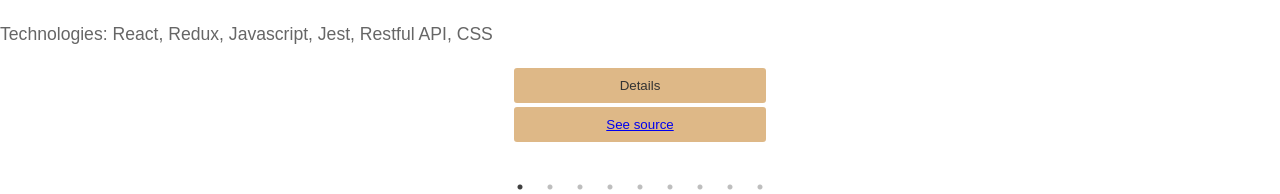
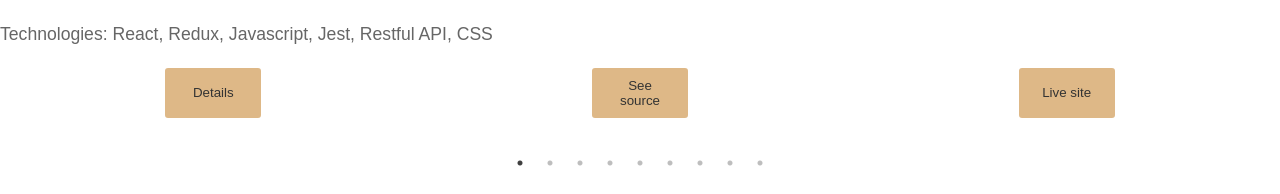
Before and after one commit to adeola003/portfolio_2.0, a React (Vite) app: page /portfolio in a window 1280 px wide. Shown: the part 941-1135 px from the top of the page. After the commit the page ends 1114 px from the top, so only its background shows below. Built offline with nearby package versions, Linux system fonts and the light colour scheme.

Commit message:
add more live links

```diff
--- a/src/assets/projectsData.js
+++ b/src/assets/projectsData.js
@@ -10,7 +10,7 @@ const projectsData = [
          'https://raw.githubusercontent.com/adeola003/projects_images/4e3773ab65f7ec21fab51b6a1eafcb5808474ab8/projects-shots/space_traveler/space4.png',
         ],
         github: 'https://github.com/adeola003/React-group-project',
-        live: null
+        live: 'https://deolaspaceship.onrender.com/'
       },
 
       {
@@ -31,6 +31,41 @@ const projectsData = [
 
       {
         id: 3,
+        name: 'Bookstore',
+        description: 'This project is an web app that replicate a bookstore and give user possibility to add and remove books using react-redux, and an API for interractions.',
+        techStack: ['React', 'Redux', 'Javascript', 'Jest', 'Restful API', 'CSS'],
+        screenshots: ['https://raw.githubusercontent.com/adeola003/projects_images/4e3773ab65f7ec21fab51b6a1eafcb5808474ab8/projects-shots/Bookstore/bookstore_(1).png',
+        'https://raw.githubusercontent.com/adeola003/projects_images/4e3773ab65f7ec21fab51b6a1eafcb5808474ab8/projects-shots/Bookstore/bookstore_(2).png',
+        'https://raw.githubusercontent.com/adeola003/projects_images/4e3773ab65f7ec21fab51b6a1eafcb5808474ab8/projects-shots/Bookstore/bookstore_(3).png',
+    ],
+        github: 'https://github.com/adeola003/bookstore',
+        live: 'https://deolabookstore.onrender.com/'
+      },
+
+      {
+        id: 4,
+        name: 'Math Magician',
+        description: 'This project is an basic calculator web app that allows users to perform simple calculations and displays inspirational quotes fetched from an api endpoint.',
+        techStack: ['React', 'Redux', 'Javascript', 'Jest', 'Restful API', 'CSS'],
+        screenshots: ['https://raw.githubusercontent.com/adeola003/projects_images/4e3773ab65f7ec21fab51b6a1eafcb5808474ab8/projects-shots/math_magician/calculator%20(1).png', 'https://raw.githubusercontent.com/adeola003/projects_images/4e3773ab65f7ec21fab51b6a1eafcb5808474ab8/projects-shots/math_magician/calculator%20(2).png',
+        'https://raw.githubusercontent.com/adeola003/projects_images/4e3773ab65f7ec21fab51b6a1eafcb5808474ab8/projects-shots/math_magician/calculator%20(3).png', 'https://raw.githubusercontent.com/adeola003/projects_images/4e3773ab65f7ec21fab51b6a1eafcb5808474ab8/projects-shots/math_magician/calculator%20(4).png'
+    ],
+        github: 'https://github.com/adeola003/math-magician',
+        live: 'https://deolacalculator.netlify.app/'
+      },
+
+      {
+        id: 5,
+        name: 'Meals',
+        description: 'This project is basic website that display meals from an API, display their instructions, and allow usee to add comment and likes.',
+        techStack: ['HTML', 'Webpack', 'Javascript', 'Jest', 'Restful API', 'CSS'],
+        screenshots: ['https://raw.githubusercontent.com/adeola003/projects_images/4e3773ab65f7ec21fab51b6a1eafcb5808474ab8/projects-shots/meals/meals%20(1).png', 'https://raw.githubusercontent.com/adeola003/projects_images', 'https://raw.githubusercontent.com/adeola003/projects_images/4e3773ab65f7ec21fab51b6a1eafcb5808474ab8/projects-shots/meals/meals%20(21).png', 'https://raw.githubusercontent.com/adeola003/projects_images/4e3773ab65f7ec21fab51b6a1eafcb5808474ab8/projects-shots/meals/meals%20(3).png', 'https://raw.githubusercontent.com/adeola003/projects_images/4e3773ab65f7ec21fab51b6a1eafcb5808474ab8/projects-shots/meals/meals%20(4).png'],
+        github: 'https://github.com/adeola003/Javascript_Capstone_project',
+        live: 'https://adeola003.github.io/Javascript_Capstone_project/dist'
+      },
+
+      {
+        id: 6,
         name: 'Property rental',
         description: 'Property Rental App is a Full stack web application designed to facilitate the booking of appointments to view and rent properties. The project follows a provided design and layout but adapts the content to offer a platform for reserving appointments with properties for rent.',
         techStack: ['React', 'Redux','Ruby on Rails', 'Javascript', 'Jest', 'Rspec', 'Restful API', 'Swagger', 'Capybara', 'CSS'],
@@ -44,41 +79,6 @@ const projectsData = [
         'https://raw.githubusercontent.com/adeola003/projects_images/4e3773ab65f7ec21fab51b6a1eafcb5808474ab8/projects-shots/property_rentals/property_(10).png'
         ],
         github: 'https://github.com/adeola003/backend_property_rental',
-        live: null
-      },
-
-      {
-        id: 4,
-        name: 'Bookstore',
-        description: 'This project is an web app that replicate a bookstore and give user possibility to add and remove books using react-redux, and an API for interractions.',
-        techStack: ['React', 'Redux', 'Javascript', 'Jest', 'Restful API', 'CSS'],
-        screenshots: ['https://raw.githubusercontent.com/adeola003/projects_images/4e3773ab65f7ec21fab51b6a1eafcb5808474ab8/projects-shots/Bookstore/bookstore_(1).png',
-        'https://raw.githubusercontent.com/adeola003/projects_images/4e3773ab65f7ec21fab51b6a1eafcb5808474ab8/projects-shots/Bookstore/bookstore_(2).png',
-        'https://raw.githubusercontent.com/adeola003/projects_images/4e3773ab65f7ec21fab51b6a1eafcb5808474ab8/projects-shots/Bookstore/bookstore_(3).png',
-    ],
-        github: 'https://github.com/adeola003/bookstore',
-        live: null
-      },
-
-      {
-        id: 5,
-        name: 'Math Magician',
-        description: 'This project is an basic calculator web app that allows users to perform simple calculations and displays inspirational quotes fetched from an api endpoint.',
-        techStack: ['React', 'Redux', 'Javascript', 'Jest', 'Restful API', 'CSS'],
-        screenshots: ['https://raw.githubusercontent.com/adeola003/projects_images/4e3773ab65f7ec21fab51b6a1eafcb5808474ab8/projects-shots/math_magician/calculator%20(1).png', 'https://raw.githubusercontent.com/adeola003/projects_images/4e3773ab65f7ec21fab51b6a1eafcb5808474ab8/projects-shots/math_magician/calculator%20(2).png',
-        'https://raw.githubusercontent.com/adeola003/projects_images/4e3773ab65f7ec21fab51b6a1eafcb5808474ab8/projects-shots/math_magician/calculator%20(3).png', 'https://raw.githubusercontent.com/adeola003/projects_images/4e3773ab65f7ec21fab51b6a1eafcb5808474ab8/projects-shots/math_magician/calculator%20(4).png'
-    ],
-        github: 'https://github.com/adeola003/math-magician',
-        live: null
-      },
-
-      {
-        id: 6,
-        name: 'Meals',
-        description: 'This project is basic website that display meals from an API, display their instructions, and allow usee to add comment and likes.',
-        techStack: ['HTML', 'Webpack', 'Javascript', 'Jest', 'Restful API', 'CSS'],
-        screenshots: ['https://raw.githubusercontent.com/adeola003/projects_images/4e3773ab65f7ec21fab51b6a1eafcb5808474ab8/projects-shots/meals/meals%20(1).png', 'https://raw.githubusercontent.com/adeola003/projects_images', 'https://raw.githubusercontent.com/adeola003/projects_images/4e3773ab65f7ec21fab51b6a1eafcb5808474ab8/projects-shots/meals/meals%20(21).png', 'https://raw.githubusercontent.com/adeola003/projects_images/4e3773ab65f7ec21fab51b6a1eafcb5808474ab8/projects-shots/meals/meals%20(3).png', 'https://raw.githubusercontent.com/adeola003/projects_images/4e3773ab65f7ec21fab51b6a1eafcb5808474ab8/projects-shots/meals/meals%20(4).png'],
-        github: 'https://github.com/adeola003/Javascript_Capstone_project',
         live: null
       },
 
--- a/src/components/ProjectCard.jsx
+++ b/src/components/ProjectCard.jsx
@@ -15,14 +15,15 @@ const ProjectCard = ({ project }) => {
 
   return (
     <div className="project-card">
-      {project.live ? (<a href={project.live} target='blank'><img className='project-main-img' src={project.screenshots[0]} alt={project.name} /></a>) : (<a href={project.github} target='blank'><img className='project-main-img' src={project.screenshots[0]} alt={project.name} /></a>)}
+      {project.live ? (<a className='main-img-link' href={project.live} target='blank'><img className='project-main-img' src={project.screenshots[0]} alt={project.name} /></a>) : (<a className='main-img-link' href={project.github} target='blank'><img className='project-main-img' src={project.screenshots[0]} alt={project.name} /></a>)}
       <div className="project-details">
         <h3>{project.name}</h3>
         <p>{project.description}</p>
         <p>Technologies: {project.techStack.join(', ')}</p>
         <div className='project-buttons'>
           <button className='details-btn' onClick={openModal}>Details</button>
-          <button className='details-btn'><a href={project.github} target='blank'>See source</a></button>
+          <button className='details-btn'><a className='details-btn-links' href={project.github} target='blank'>See source</a></button>
+          {project.live ? (<button className='details-btn'><a className='details-btn-links' href={project.github} target='blank'>Live site</a></button>) : null}
         </div>
       </div>
       {isModalOpen && (
--- a/src/styles/portfolio.css
+++ b/src/styles/portfolio.css
@@ -15,7 +15,7 @@
   max-height: 90vh;
 }
 
-.project-card a {
+.main-img-link {
   width: 94vw;
   max-height: 90vh;
   transition: all 0.3s;
@@ -23,7 +23,6 @@
 
 .project-buttons {
   display: flex;
-  flex-direction: column;
   justify-content: space-around;
   flex-wrap: wrap;
 }
@@ -32,9 +31,8 @@
   background-color: #deb887;
   color: #333;
   border: 2px solid white;
+  width: 100px;
   padding: 10px 20px;
-  margin-left: 40%;
-  margin-right: 40%;
   border-radius: 5px;
   text-align: center;
   cursor: pointer;
@@ -45,6 +43,16 @@
   background-color: #8b4513;
   color: white;
   border-radius: 10px;
+}
+
+.details-btn-links {
+  color: #333;
+  text-decoration: none;
+  transition: all 0.3s;
+}
+
+.details-btn-links:hover {
+  color: #fff;
 }
 
 .modal {
@@ -118,8 +126,8 @@
   max-width: 70vw;
 }
 
-.project-card a:hover,
-.project-card a:focus {
+.main-img-link:hover,
+.main-img-link:focus {
   border: 3px solid rgb(100, 67, 130);
   border-radius: 8px;
 }
```
